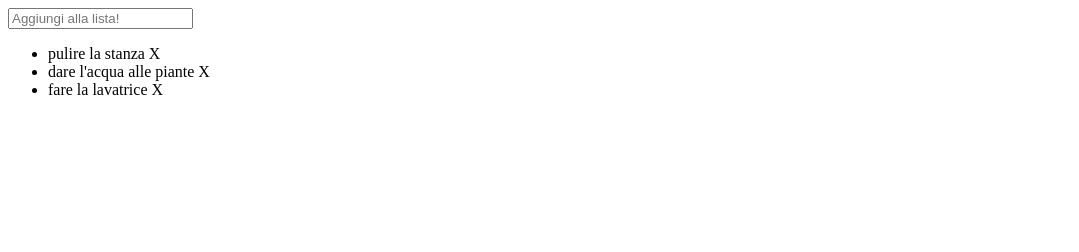
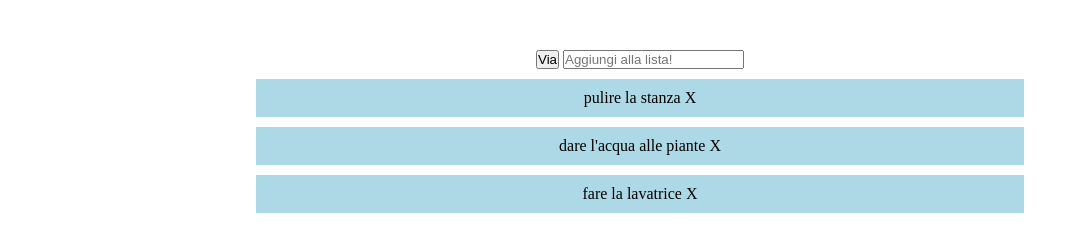
Before and after one commit to MatiaCasu/vue-todolist, a plain HTML site: page index.html in a window 1280 px wide. Shown: the whole page, without its empty margins (0-1079 px from the left). Drawn offline with nearby package versions, Linux system fonts and the light colour scheme.

Commit message:
Aggiunta  Item in array tramite input con validazione input vuoto

```diff
--- a/css/style.css
+++ b/css/style.css
@@ -0,0 +1,16 @@
+* {
+  margin: 0;
+  padding: 0;
+  box-sizing: border-box;
+}
+.body-wrapper{
+  text-align: center;
+  width: 60%;
+  margin: 50px auto;
+}
+.list li{
+  list-style: none;
+  background-color: lightblue;
+  margin: 10px 0;
+  padding: 10px;
+}
--- a/index.html
+++ b/index.html
@@ -4,11 +4,13 @@
   <meta charset="UTF-8">
   <meta name="viewport" content="width=device-width, initial-scale=1.0">
   <meta http-equiv="X-UA-Compatible" content="ie=edge">
+  <link rel="stylesheet" href="css/style.css">
   <title>Vue To do list</title>
 </head>
 <body>
-  <div id="app" class="wrapper">
-    <input type="text" name="" placeholder="Aggiungi alla lista!">
+  <div id="app" class="body-wrapper">
+    <button @click="addItem" type="button" name="button">Via</button>
+    <input type="text" name="" placeholder="Aggiungi alla lista!" v-model="itemInput">
     <ul class="list">
       <li v-for="(item, i) in toDoList">{{item}}<span @click="deleteItem(toDoList, i)"> X</span></li>
     </ul>
--- a/js/script.js
+++ b/js/script.js
@@ -5,11 +5,16 @@
 var app = new Vue({
   el: "#app",
   data: {
-    toDoList : ["pulire la stanza", "dare l'acqua alle piante", "fare la lavatrice"]
+    toDoList : ["pulire la stanza", "dare l'acqua alle piante", "fare la lavatrice"],
+    itemInput: "",
   },
   methods: {
     deleteItem : function(array, index){
       array.splice(index, 1);
+    },
+    addItem : function(){
+      this.itemInput !== "" ? this.toDoList.push(this.itemInput) : this.itemInput = "";
+      this.itemInput = "";
     }
   }
 
```
